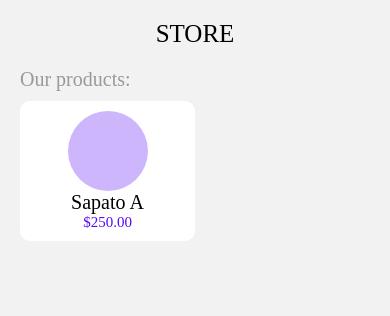
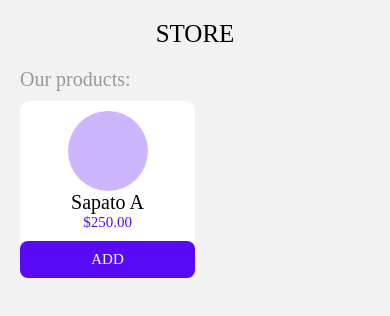
Before and after one commit to ferreira-joao/ReactNative_ShoppingCart, a React Native app in the folder app/: screen / in a window 390 px wide. Shown: the top 316 px of the page. Built offline with nearby package versions, Linux system fonts and the light colour scheme.

Commit message:
added AddButton to MainCard component

```diff
--- a/app/src/components/MainCard/index.tsx
+++ b/app/src/components/MainCard/index.tsx
@@ -1,15 +1,29 @@
 import React from "react";
 
-import { Container, ProductImage, ProductName, ProductPrice } from "./styles";
+import {
+  Container,
+  DataContainer,
+  ProductImage,
+  ProductName,
+  ProductPrice,
+  AddButton,
+  AddButtonText,
+} from "./styles";
 
 export function MainCard() {
   return (
     <Container>
-      <ProductImage />
+      <DataContainer>
+        <ProductImage />
 
-      <ProductName>Sapato A</ProductName>
+        <ProductName numberOfLines={1}>Sapato A</ProductName>
 
-      <ProductPrice>$250.00</ProductPrice>
+        <ProductPrice numberOfLines={1}>$250.00</ProductPrice>
+      </DataContainer>
+
+      <AddButton>
+        <AddButtonText>Add</AddButtonText>
+      </AddButton>
     </Container>
   );
 }
--- a/app/src/components/MainCard/styles.ts
+++ b/app/src/components/MainCard/styles.ts
@@ -5,8 +5,11 @@ import theme from "../../global/theme";
 export const Container = styled.View`
   width: 50%;
   border-radius: 10px;
+  background-color: #fff;
+`;
+
+export const DataContainer = styled.View`
   padding: 10px;
-  background-color: #fff;
   align-items: center;
 `;
 
@@ -19,12 +22,29 @@ export const ProductImage = styled.View`
 
 export const ProductName = styled.Text`
   font-size: 20px;
+  flex-wrap: wrap;
   font-family: ${theme.fonts.bold};
   color: #000;
 `;
 
 export const ProductPrice = styled.Text`
   font-size: 15px;
+  flex-wrap: wrap;
   font-family: ${theme.fonts.bold};
   color: ${theme.colors.primary};
 `;
+
+export const AddButton = styled.TouchableOpacity`
+  padding: 10px;
+  border-radius: 8px;
+  background-color: ${theme.colors.primary};
+`;
+
+export const AddButtonText = styled.Text`
+  width: 100%;
+  font-size: 15px;
+  text-align: center;
+  text-transform: uppercase;
+  color: #fff;
+  font-family: ${theme.fonts.bold};
+`;
```
